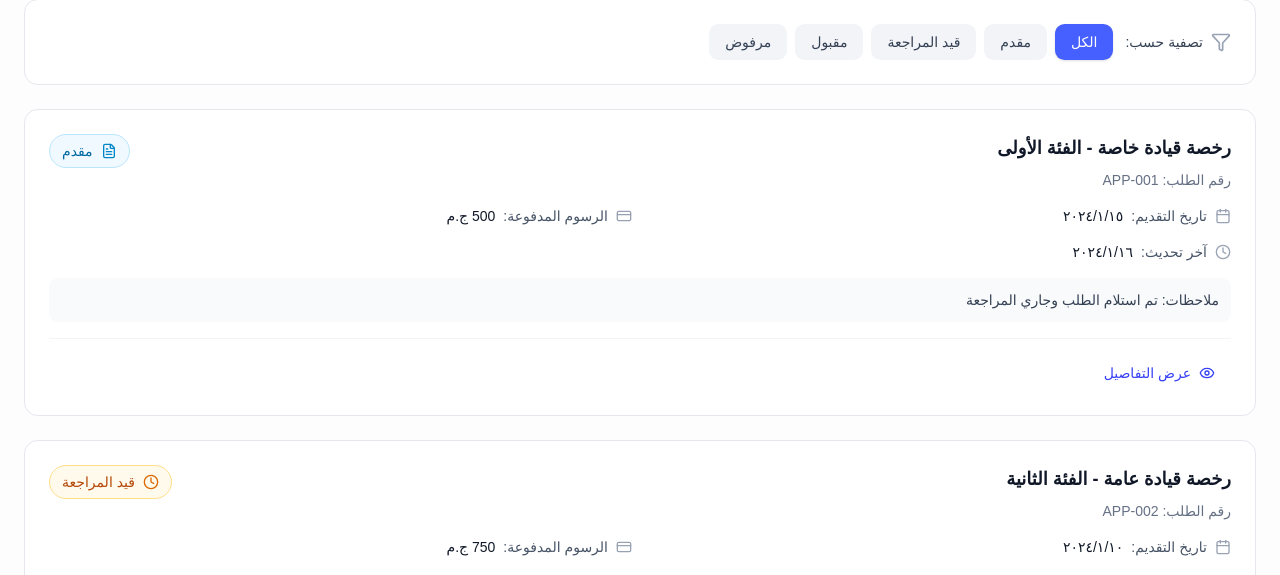
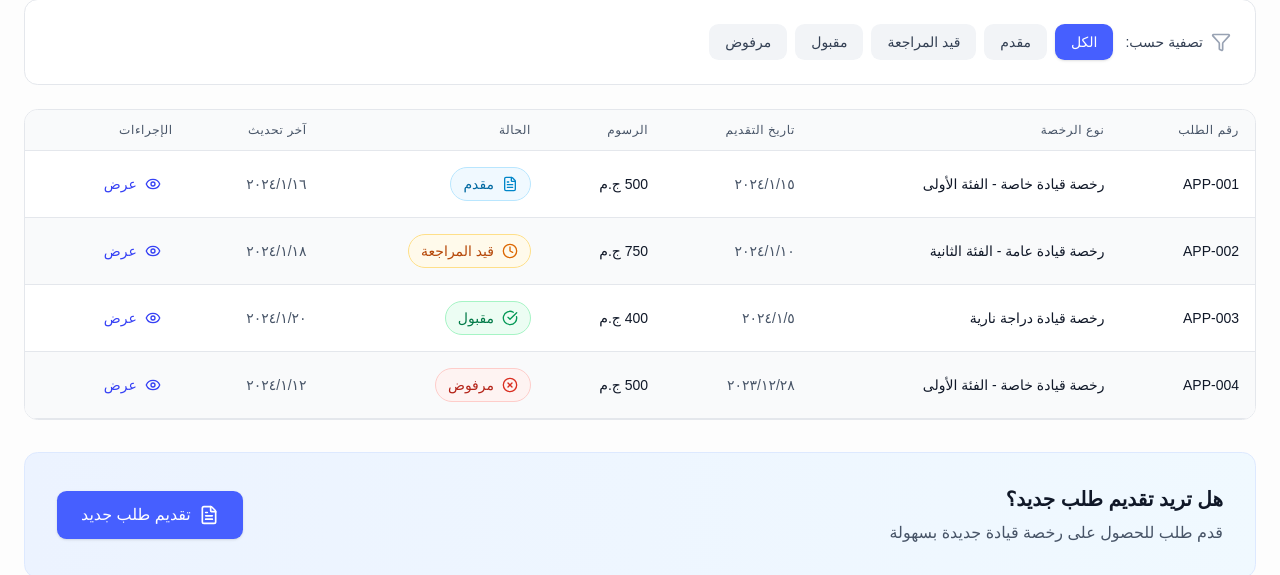
Before and after one commit to Ahmedsafwat2019/DVLD_UI, a Next.js app: page /my-applications in a window 1280 px wide. Shown: the part 225-800 px from the top of the page. Built offline with nearby package versions, Linux system fonts and the light colour scheme; no server answers.

Commit message:
add table to my-application

```diff
--- a/app/(root)/(applications)/my-applications/page.tsx
+++ b/app/(root)/(applications)/my-applications/page.tsx
@@ -7,11 +7,8 @@ import {
   CheckCircle,
   XCircle,
   Eye,
-  Calendar,
-  User,
   CreditCard,
   Filter,
-  ArrowRight,
   ArrowLeft,
 } from "lucide-react";
 import { cn } from "@/lib/utils";
@@ -131,69 +128,34 @@ const StatusBadge = ({ status }: { status: ApplicationStatus }) => {
   );
 };
 
-const ApplicationCard = ({ application }: { application: any }) => {
-  const statusConfig = getStatusConfig(application.status);
-
+const ApplicationRow = ({ application }: { application: any }) => {
   return (
-    <div className="bg-white rounded-xl border border-gray-200 p-6 hover:shadow-theme-lg transition-all duration-200 group">
-      {/* Header */}
-      <div className="flex flex-col sm:flex-row items-start justify-between gap-4 mb-4">
-        <div className="flex-1">
-          <div className="flex items-center gap-2 mb-2">
-            <h3 className="text-lg font-semibold text-gray-900">
-              {application.licenseClass}
-            </h3>
-          </div>
-          <p className="text-sm text-gray-500">رقم الطلب: {application.id}</p>
-        </div>
+    <tr className="border-b border-gray-200 hover:odd:bg-gray-50 hover:even:bg-white transition-colors even:bg-gray-50">
+      <td className="px-4 py-4 text-sm text-gray-900 font-medium">
+        {application.id}
+      </td>
+      <td className="px-4 py-4 text-sm text-gray-900">
+        {application.licenseClass}
+      </td>
+      <td className="px-4 py-4 text-sm text-gray-600">
+        {new Date(application.applicationDate).toLocaleDateString("ar-EG")}
+      </td>
+      <td className="px-4 py-4 text-sm text-gray-900 font-medium">
+        {application.paidFees} ج.م
+      </td>
+      <td className="px-4 py-4">
         <StatusBadge status={application.status} />
-      </div>
-
-      {/* Details Grid */}
-      <div className="grid grid-cols-1 sm:grid-cols-2 gap-4 mb-4">
-        <div className="flex items-center gap-2 text-sm">
-          <Calendar className="w-4 h-4 text-gray-400 flex-shrink-0" />
-          <span className="text-gray-600">تاريخ التقديم:</span>
-          <span className="font-medium text-gray-900">
-            {new Date(application.applicationDate).toLocaleDateString("ar-EG")}
-          </span>
-        </div>
-
-        <div className="flex items-center gap-2 text-sm">
-          <CreditCard className="w-4 h-4 text-gray-400 flex-shrink-0" />
-          <span className="text-gray-600">الرسوم المدفوعة:</span>
-          <span className="font-medium text-gray-900">
-            {application.paidFees} ج.م
-          </span>
-        </div>
-
-        <div className="flex items-center gap-2 text-sm">
-          <Clock className="w-4 h-4 text-gray-400 flex-shrink-0" />
-          <span className="text-gray-600">آخر تحديث:</span>
-          <span className="font-medium text-gray-900">
-            {new Date(application.lastUpdated).toLocaleDateString("ar-EG")}
-          </span>
-        </div>
-      </div>
-
-      {/* Notes */}
-      {application.notes && (
-        <div className="mb-4 p-3 bg-gray-50 rounded-lg">
-          <p className="text-sm text-gray-700">
-            <span className="font-medium">ملاحظات: </span>
-            {application.notes}
-          </p>
-        </div>
-      )}
-
-      {/* Actions */}
-      <div className="pt-4 border-t border-gray-100">
-        <button className="w-full sm:w-auto inline-flex items-center justify-center gap-2 px-4 py-2 text-sm font-medium text-brand-600 hover:text-brand-700 hover:bg-brand-50 rounded-lg transition-colors">
+      </td>
+      <td className="px-4 py-4 text-sm text-gray-600">
+        {new Date(application.lastUpdated).toLocaleDateString("ar-EG")}
+      </td>
+      <td className="px-4 py-4">
+        <button className="inline-flex items-center gap-2 px-3 py-1.5 text-sm font-medium text-brand-600 hover:text-brand-700 hover:bg-brand-50 rounded-lg transition-colors">
           <Eye className="w-4 h-4" />
-          عرض التفاصيل
+          عرض
         </button>
-      </div>
-    </div>
+      </td>
+    </tr>
   );
 };
 
@@ -341,12 +303,46 @@ export default function MyApplicationsPage() {
           </div>
         </div>
 
-        {/* Applications List */}
+        {/* Applications Table */}
         {filteredApplications.length > 0 ? (
-          <div className="grid grid-cols-1 gap-4 sm:gap-6">
-            {filteredApplications.map((application) => (
-              <ApplicationCard key={application.id} application={application} />
-            ))}
+          <div className="bg-white rounded-xl border border-gray-200 overflow-hidden">
+            <div className="overflow-x-auto">
+              <table className="w-full">
+                <thead className="bg-gray-50 border-b border-gray-200">
+                  <tr>
+                    <th className="px-4 py-3 text-right text-xs font-medium text-gray-600 uppercase tracking-wider">
+                      رقم الطلب
+                    </th>
+                    <th className="px-4 py-3 text-right text-xs font-medium text-gray-600 uppercase tracking-wider">
+                      نوع الرخصة
+                    </th>
+                    <th className="px-4 py-3 text-right text-xs font-medium text-gray-600 uppercase tracking-wider">
+                      تاريخ التقديم
+                    </th>
+                    <th className="px-4 py-3 text-right text-xs font-medium text-gray-600 uppercase tracking-wider">
+                      الرسوم
+                    </th>
+                    <th className="px-4 py-3 text-right text-xs font-medium text-gray-600 uppercase tracking-wider">
+                      الحالة
+                    </th>
+                    <th className="px-4 py-3 text-right text-xs font-medium text-gray-600 uppercase tracking-wider">
+                      آخر تحديث
+                    </th>
+                    <th className="px-4 py-3 text-right text-xs font-medium text-gray-600 uppercase tracking-wider">
+                      الإجراءات
+                    </th>
+                  </tr>
+                </thead>
+                <tbody className="bg-white divide-y divide-gray-200">
+                  {filteredApplications.map((application) => (
+                    <ApplicationRow
+                      key={application.id}
+                      application={application}
+                    />
+                  ))}
+                </tbody>
+              </table>
+            </div>
           </div>
         ) : (
           <div className="bg-white rounded-xl border border-gray-200 p-12 text-center">
```
